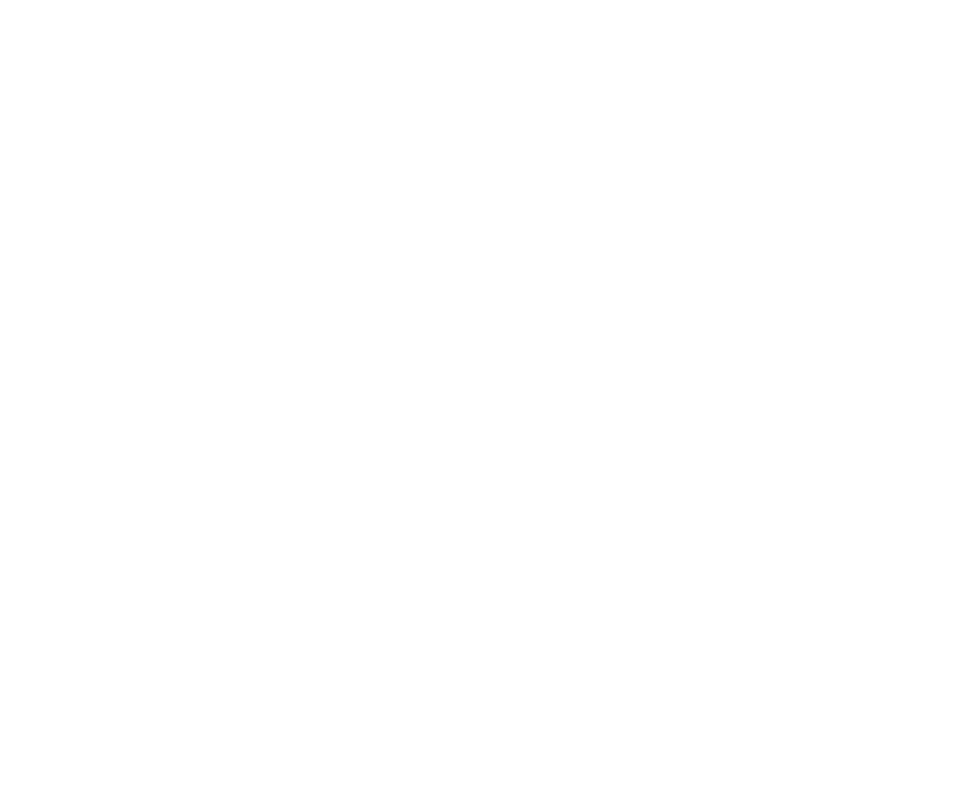
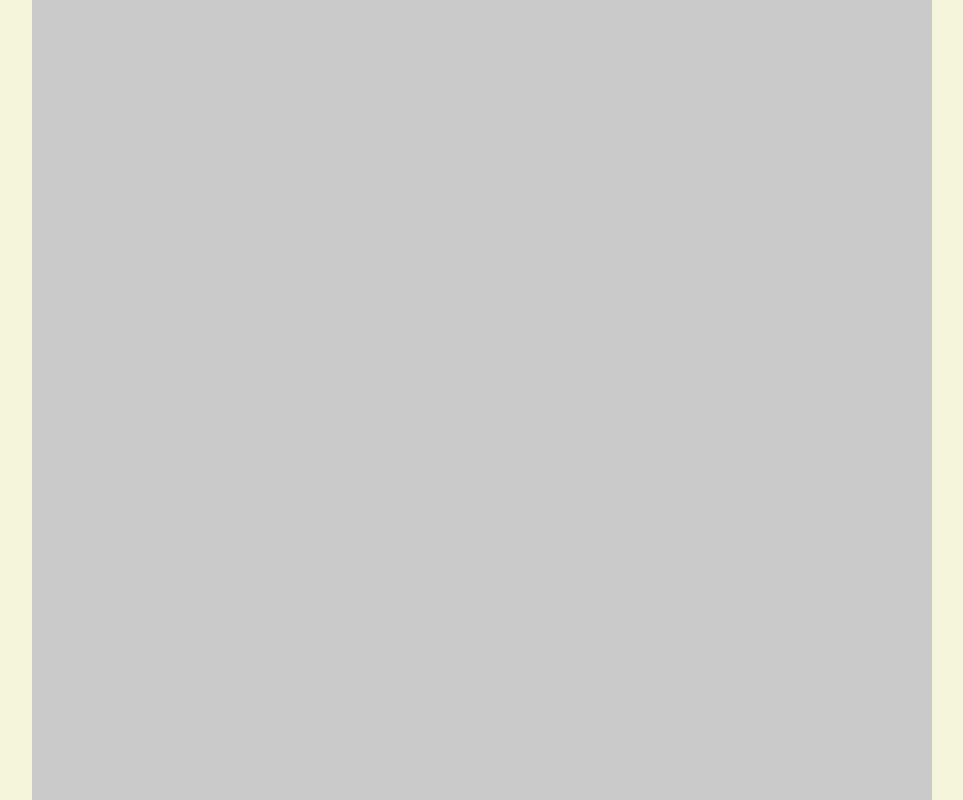
Before and after one commit to yunashim/wynsome_SSAP_web, a plain HTML site: page SAPP 결과물_압축/SAPP 결과물_압축.html in a window 1280 px wide. Shown: the top 800 px of the page, without its empty margins (158-1121 px from the left). Drawn offline with Linux system fonts and the light colour scheme.

Commit message:
2021.6.12.01:00 기본 틀 생성

```diff
--- a/SAPP 결과물_압축/SAPP 결과물_압축.css
+++ b/SAPP 결과물_압축/SAPP 결과물_압축.css
@@ -0,0 +1,11 @@
+body {
+    background-color: beige;
+    margin: 0;
+}
+
+#contents_box {
+    background-color: rgb(202, 202, 202);
+    width: 900px;
+    height: 10000px;
+    margin: 0 auto;
+}
--- a/SAPP 결과물_압축/SAPP 결과물_압축.html
+++ b/SAPP 결과물_압축/SAPP 결과물_압축.html
@@ -8,7 +8,7 @@
     <link rel="stylesheet" href="./SAPP 결과물_압축.css">
 </head>
 <body>
-
+    <div id="contents_box"></div>
     <script src="./SAPP 결과물_압축.js"></script>
 </body>
 </html>
```
Also changed, not shown: 1 other file.
